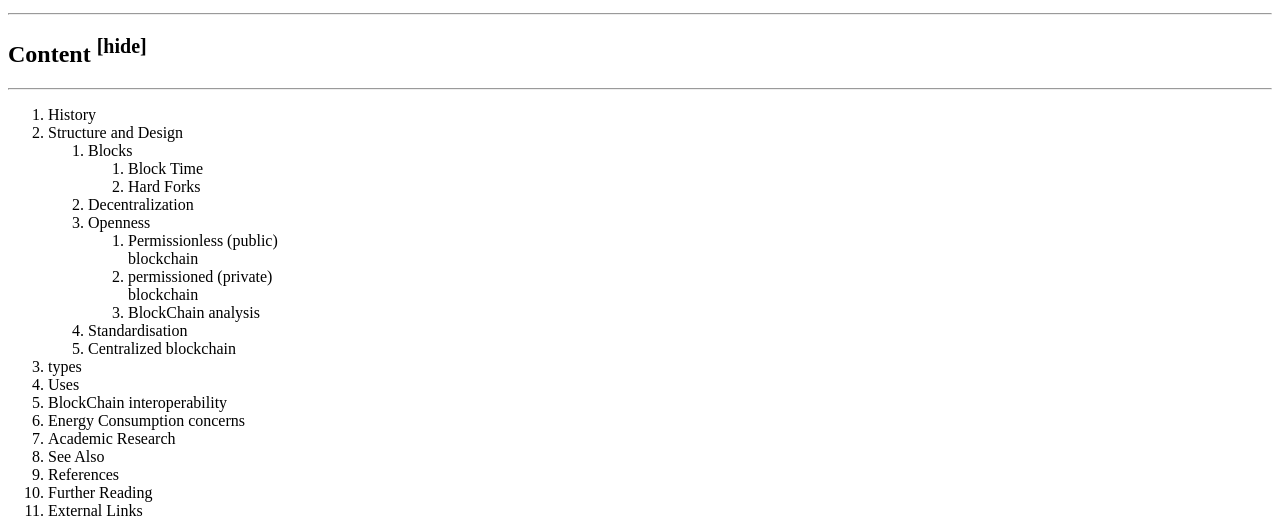
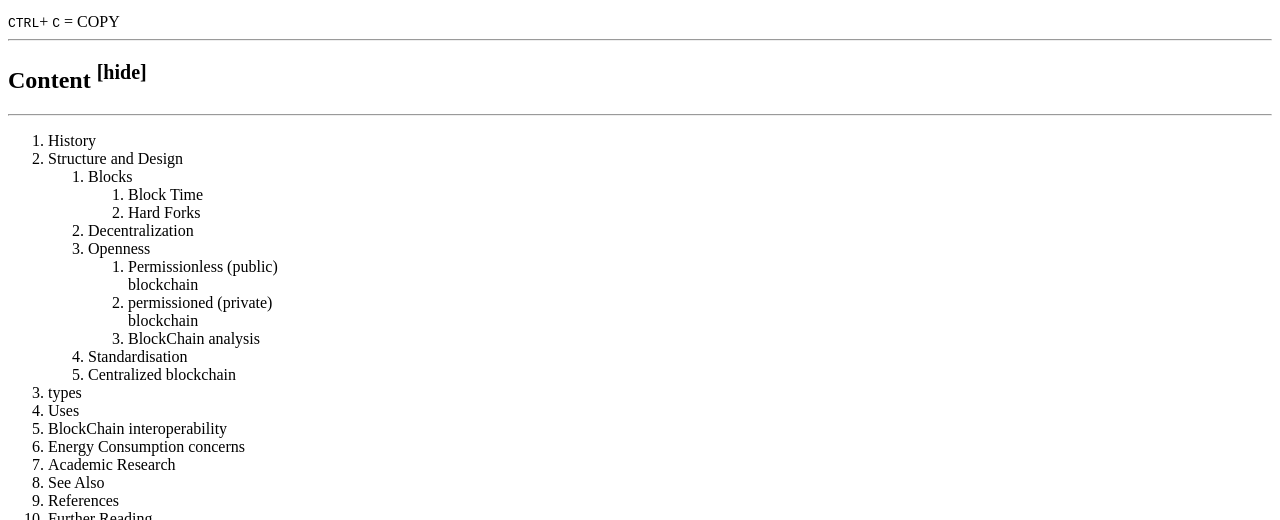
Before and after one commit to rabroking/blockchain, a plain HTML site: page index.html in a window 1280 px wide. Shown: the part 580-1100 px from the top of the page. Drawn offline with Linux system fonts and the light colour scheme.

Commit message:
update index.html

```diff
--- a/index.html
+++ b/index.html
@@ -56,6 +56,7 @@
         need of a trusted authority or central server. The <a href="www.bitcoin.com">bitcoin</a> sign has inspired other
         applications<sup>[3][2]</sup> and blockchains that are readable by the public and are widely used by
         cryptocurrencies. The blockchain may be considered a type of payment <sup>[8]</sup></p>
+      <kbd>CTRL</kbd>+ <kbd>C</kbd> = COPY
     </article>
     </section>
     <section id="content"><hr>
```
